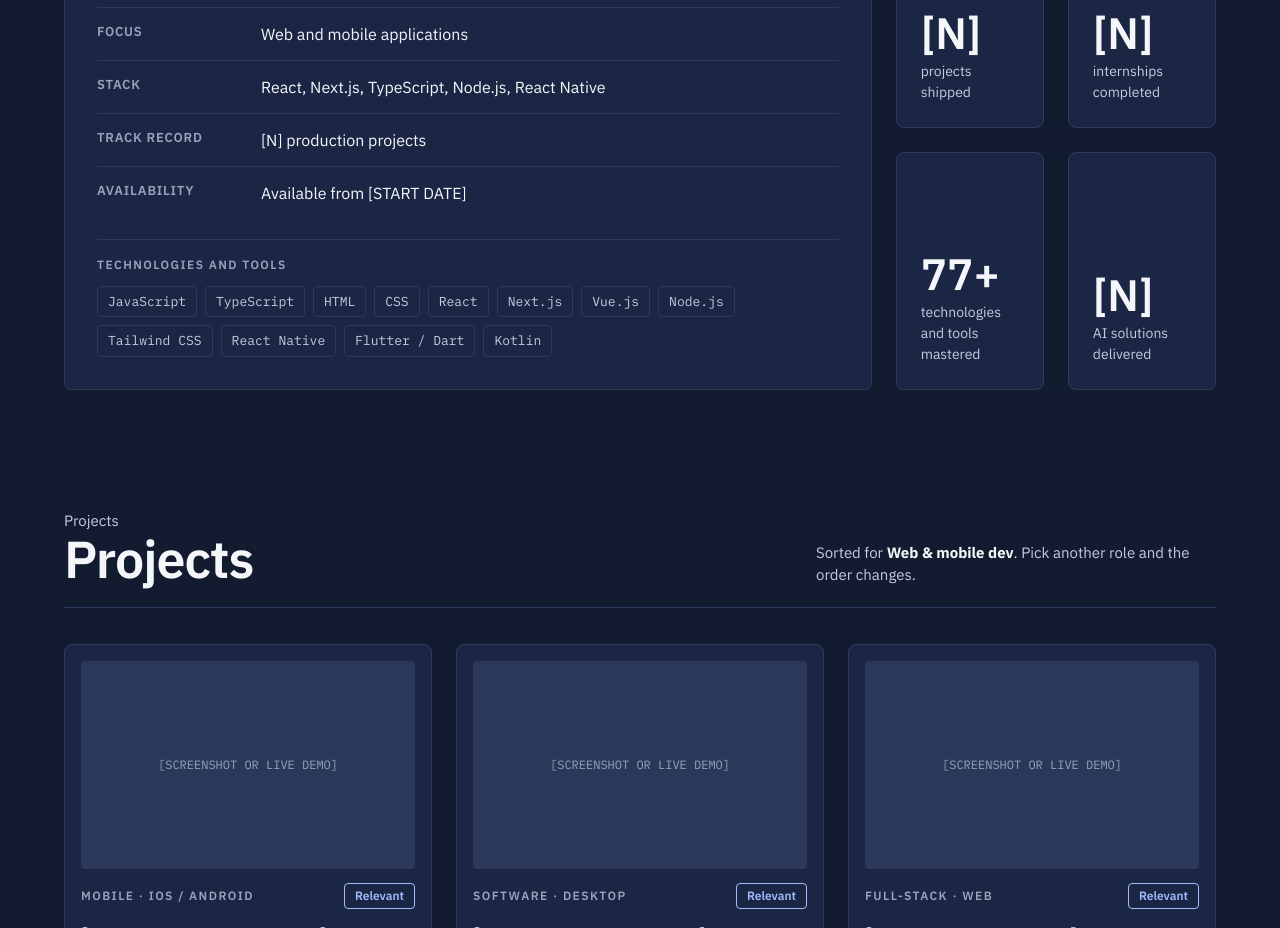
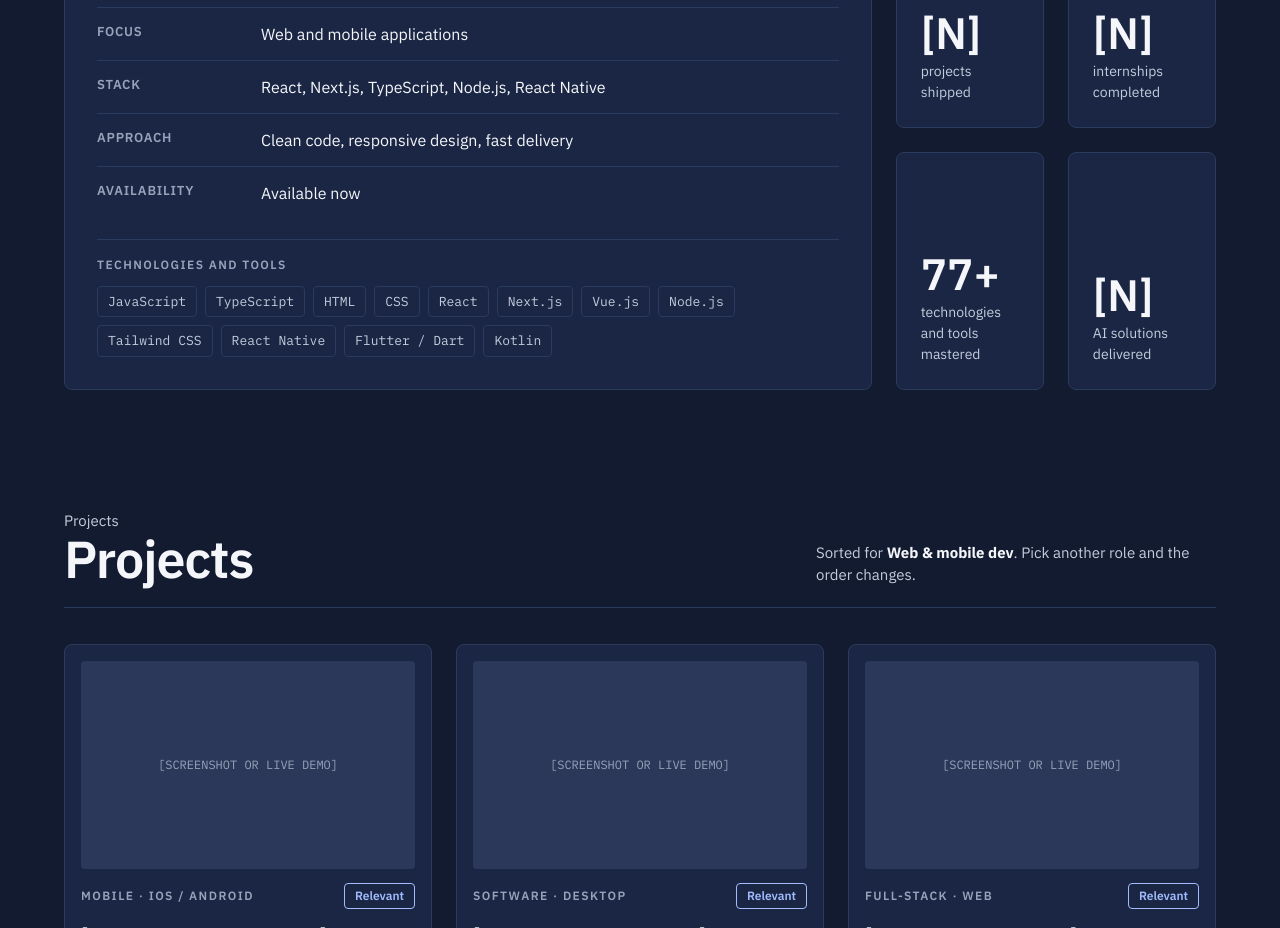
Before and after one commit to leo-ntlr/portfolio, a Next.js app: page / in a window 1280 px wide. Shown: the part 860-1788 px from the top of the page. Built offline with nearby package versions, Linux system fonts and the light colour scheme.

Commit message:
Show approach instead of track record, available now
Co-Authored-By: Claude Opus 5.5 (1M context) <noreply@anthropic.com>
Claude-Session: https://claude.ai/code/session_01BjqCydmnux9St7hAVQbwFX

```diff
--- a/content/profile.ts
+++ b/content/profile.ts
@@ -80,8 +80,8 @@ export const profile = {
   } as Record<Lang, [string, string]>,
   /** Availability line shown to the assistant and in the hero. */
   availability: {
-    en: "Available from [START DATE], open to remote and relocation.",
-    fr: "Disponible à partir du [DATE], ouvert au télétravail et à la mobilité.",
+    en: "Available now, for remote or on-site roles, anywhere.",
+    fr: "Disponible immédiatement, à distance ou sur place, partout.",
   } as Text,
 };
 
@@ -97,8 +97,8 @@ export const roles: Role[] = [
     facts: [
       { en: "Web and mobile applications", fr: "Applications web et mobiles" },
       { en: "React, Next.js, TypeScript, Node.js, React Native", fr: "React, Next.js, TypeScript, Node.js, React Native" },
-      { en: "[N] production projects", fr: "[N] projets en production" },
-      { en: "Available from [START DATE]", fr: "Disponible à partir du [DATE]" },
+      { en: "Clean code, responsive design, fast delivery", fr: "Code propre, design adaptatif, livraison rapide" },
+      { en: "Available now", fr: "Disponible immédiatement" },
     ],
     stack: [
       { en: "JavaScript", fr: "JavaScript" },
@@ -127,8 +127,8 @@ export const roles: Role[] = [
     facts: [
       { en: "Software and desktop applications", fr: "Logiciels et applications de bureau" },
       { en: "Java, C#, C++, Python, Laravel", fr: "Java, C#, C++, Python, Laravel" },
-      { en: "[N] software projects", fr: "[N] projets logiciels" },
-      { en: "Available from [START DATE]", fr: "Disponible à partir du [DATE]" },
+      { en: "Reliable, tested and maintainable software", fr: "Des logiciels fiables, testés et maintenables" },
+      { en: "Available now", fr: "Disponible immédiatement" },
     ],
     stack: [
       { en: "Java", fr: "Java" },
@@ -153,8 +153,8 @@ export const roles: Role[] = [
     facts: [
       { en: "Analysis and dashboards", fr: "Analyse et tableaux de bord" },
       { en: "SQL, Python, R, Tableau, Pandas", fr: "SQL, Python, R, Tableau, Pandas" },
-      { en: "[N] data projects", fr: "[N] projets data" },
-      { en: "Available from [START DATE]", fr: "Disponible à partir du [DATE]" },
+      { en: "From raw data to clear, useful dashboards", fr: "Des données brutes à des tableaux de bord clairs et utiles" },
+      { en: "Available now", fr: "Disponible immédiatement" },
     ],
     stack: [
       { en: "SQL", fr: "SQL" },
@@ -182,8 +182,8 @@ export const roles: Role[] = [
     facts: [
       { en: "Applied AI and LLM applications", fr: "IA appliquée et applications LLM" },
       { en: "Python, PyTorch, TensorFlow, scikit-learn, LLM APIs", fr: "Python, PyTorch, TensorFlow, scikit-learn, API LLM" },
-      { en: "[N] AI solutions", fr: "[N] solutions IA" },
-      { en: "Available from [START DATE]", fr: "Disponible à partir du [DATE]" },
+      { en: "Practical AI that answers a real business need", fr: "Une IA concrète qui répond à un vrai besoin" },
+      { en: "Available now", fr: "Disponible immédiatement" },
     ],
     stack: [
       { en: "Python", fr: "Python" },
@@ -208,8 +208,8 @@ export const roles: Role[] = [
     facts: [
       { en: "Network and infrastructure", fr: "Réseau et infrastructure" },
       { en: "Cisco IOS, routing and switching, firewalls, VPN, Windows Server", fr: "Cisco IOS, routage et commutation, pare-feu, VPN, Windows Server" },
-      { en: "[YOUR CERTIFICATIONS]", fr: "[VOS CERTIFICATIONS]" },
-      { en: "Available from [START DATE]", fr: "Disponible à partir du [DATE]" },
+      { en: "Secure, documented, well-segmented networks", fr: "Des réseaux sécurisés, documentés et bien segmentés" },
+      { en: "Available now", fr: "Disponible immédiatement" },
     ],
     stack: [
       { en: "Cisco IOS", fr: "Cisco IOS" },
@@ -238,8 +238,8 @@ export const roles: Role[] = [
     facts: [
       { en: "Hardware and software maintenance", fr: "Maintenance matérielle et logicielle" },
       { en: "Windows, macOS, Linux, Active Directory, Microsoft 365", fr: "Windows, macOS, Linux, Active Directory, Microsoft 365" },
-      { en: "[N] machines or users supported", fr: "[N] postes ou utilisateurs suivis" },
-      { en: "Available from [START DATE]", fr: "Disponible à partir du [DATE]" },
+      { en: "Fast diagnosis, clear explanations, lasting fixes", fr: "Diagnostic rapide, explications claires, solutions durables" },
+      { en: "Available now", fr: "Disponible immédiatement" },
     ],
     stack: [
       { en: "Windows 10 / 11", fr: "Windows 10 / 11" },
@@ -269,8 +269,8 @@ export const roles: Role[] = [
     facts: [
       { en: "Audit and solution design", fr: "Audit et conception de solutions" },
       { en: "Requirements analysis, Agile / Scrum, AWS, Azure, cybersecurity", fr: "Analyse des besoins, Agile / Scrum, AWS, Azure, cybersécurité" },
-      { en: "[N] client missions", fr: "[N] missions client" },
-      { en: "Available from [START DATE]", fr: "Disponible à partir du [DATE]" },
+      { en: "Understand the business first, then the technology", fr: "Comprendre le métier d'abord, la technologie ensuite" },
+      { en: "Available now", fr: "Disponible immédiatement" },
     ],
     stack: [
       { en: "Requirements analysis", fr: "Analyse des besoins" },
@@ -295,8 +295,8 @@ export const roles: Role[] = [
     facts: [
       { en: "UI/UX and prototyping", fr: "UI/UX et prototypage" },
       { en: "Figma, Adobe XD, Photoshop, Illustrator, Framer", fr: "Figma, Adobe XD, Photoshop, Illustrator, Framer" },
-      { en: "[N] interfaces", fr: "[N] interfaces" },
-      { en: "Available from [START DATE]", fr: "Disponible à partir du [DATE]" },
+      { en: "Simple, accessible interfaces people enjoy using", fr: "Des interfaces simples, accessibles et agréables à utiliser" },
+      { en: "Available now", fr: "Disponible immédiatement" },
     ],
     stack: [
       { en: "Figma", fr: "Figma" },
--- a/lib/strings.ts
+++ b/lib/strings.ts
@@ -15,7 +15,7 @@ const en = {
   photoAlt: "Portrait",
   photoPlaceholder: "[YOUR PROFESSIONAL PHOTO]",
   profile: "Profile",
-  factKeys: ["Focus", "Stack", "Track record", "Availability"],
+  factKeys: ["Focus", "Stack", "Approach", "Availability"],
   stackTitle: "Technologies and tools",
   projectsTitle: "Projects",
   sortedFor: "Sorted for",
@@ -128,7 +128,7 @@ const fr: Strings = {
   photoAlt: "Portrait",
   photoPlaceholder: "[VOTRE PHOTO PROFESSIONNELLE]",
   profile: "Profil",
-  factKeys: ["Domaine", "Outils", "Réalisations", "Disponibilité"],
+  factKeys: ["Domaine", "Outils", "Approche", "Disponibilité"],
   stackTitle: "Technologies et outils",
   projectsTitle: "Projets",
   sortedFor: "Triés pour",
```
